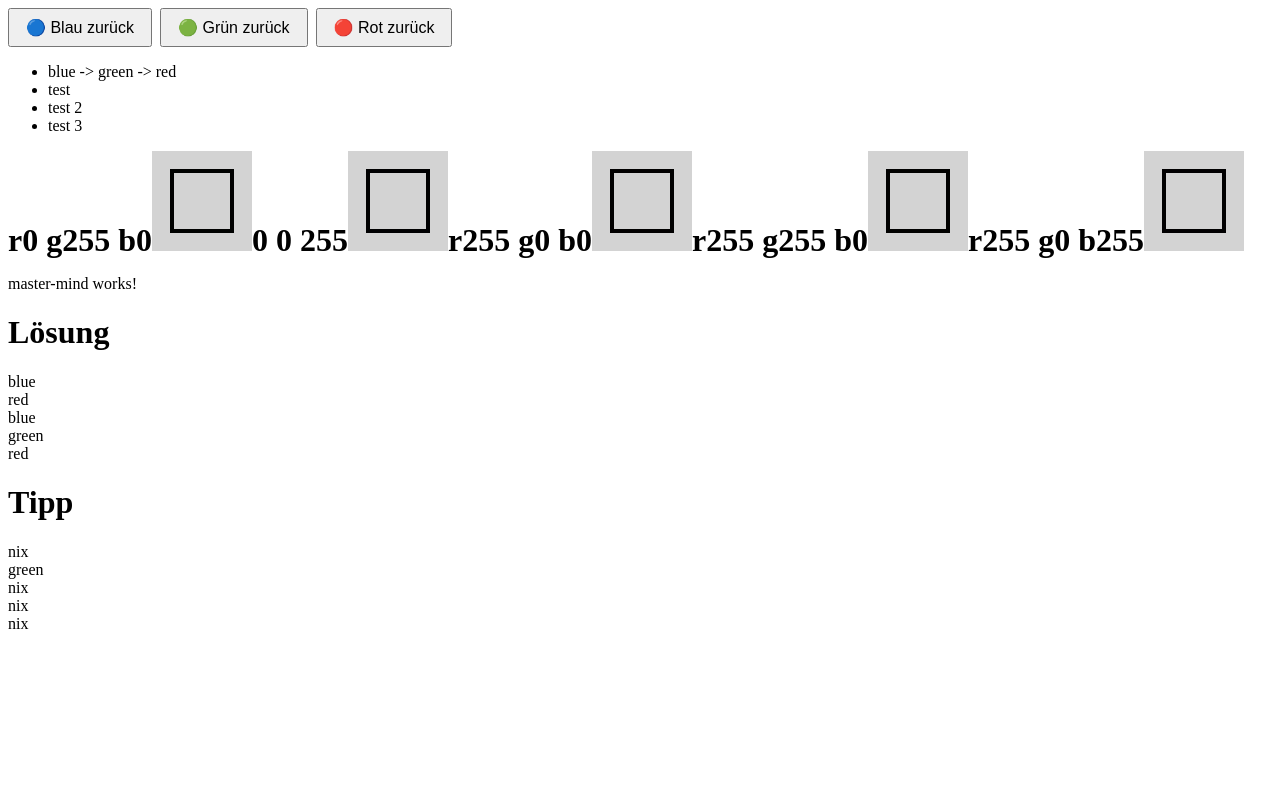
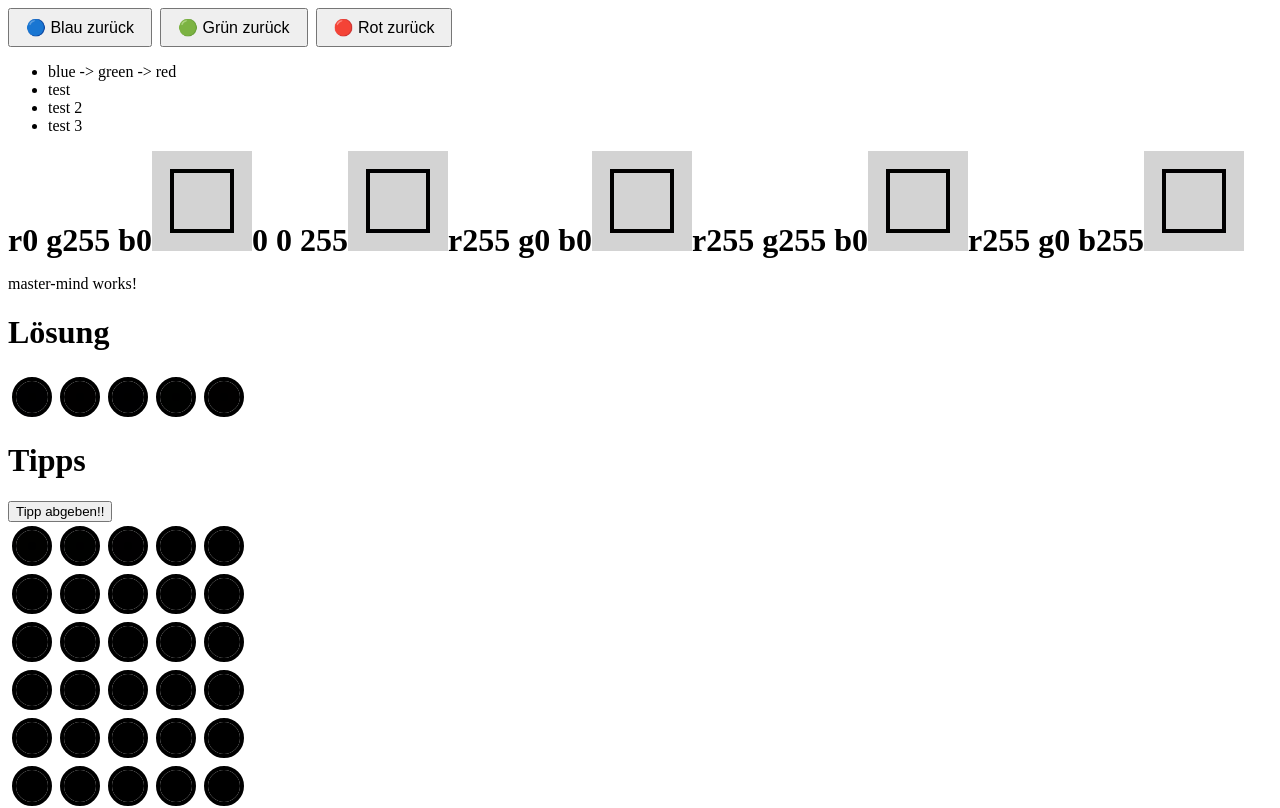
Before and after one commit to sliNedine/mqpatlc, an Angular app: page / in a window 1280 px wide. Shown: the top 808 px of the page. Built offline with nearby package versions, Linux system fonts and the light colour scheme.

Commit message:
add make guess, and create tips for guess, add 10 rounds.

```diff
--- a/src/app/components/master-mind/master-mind.component.html
+++ b/src/app/components/master-mind/master-mind.component.html
@@ -1,16 +1,33 @@
 <p class="red">master-mind works!</p>
 <h1>Lösung</h1>
-@for (item of solution; track $index) {
-<div [class]="colorMap[item]">
-  {{ colorMap[item] }}
+<div style="display: flex">
+  @for (item of solution; track $index) {
+  <div [class]="colorMap[item!]" class="circle"></div>
+  }
 </div>
+<h1>Tipps</h1>
+<button (click)="makeGuess()">Tipp abgeben!!</button>
+<div>
+  @for (guess of guesses; track $index; let i = $index) {
+  <div style="display: flex">
+    @for (item of guess; track $index; ) { @if(item) { @if(i == round) {
+
+    <div
+      [class]="colorMap[item!]"
+      class="circle"
+      (click)="changeSingleGuessColor(i, $index)"
+    ></div>
+    } @else {
+    <div class="circle" [class]="colorMap[item]"></div>
+    } } @else if(i === round) {
+    <div class="circle" (click)="changeSingleGuessColor(i, $index)"></div>
+    } @else {
+    <div class="circle"></div>
+    }}
+  </div>
+  }
+</div>
+
+@for(item of tips; track $index) {
+<div style="display: flex">@for (tip of item; track $index) { {{ tip }}}</div>
 }
-<h1>Tipp</h1>
-@for (item of guess; track $index) {
-<div
-  (click)="changeSingleGuessColor($index)"
-  [class]="item ? colorMap[item] : ''"
->
-  {{ item ? colorMap[item] : "nix" }}
-</div>
-}
--- a/src/app/components/master-mind/master-mind.component.scss
+++ b/src/app/components/master-mind/master-mind.component.scss
@@ -0,0 +1,9 @@
+.circle {
+  border-radius: 50%;
+  border: 0.75rem solid;
+  height: 0.5rem;
+  width: 0.5rem;
+  margin: 0.5rem;
+  background-color: black;
+  outline: 0.25rem solid black;
+}
--- a/src/app/components/master-mind/master-mind.component.ts
+++ b/src/app/components/master-mind/master-mind.component.ts
@@ -1,4 +1,4 @@
-import { Component } from '@angular/core';
+import { Component, signal } from '@angular/core';
 
 export const colorMap: Record<number, string> = {
   1: 'red',
@@ -7,6 +7,30 @@ export const colorMap: Record<number, string> = {
   4: 'blue',
   5: 'purple',
 };
+
+export type Guess = [
+  number | undefined,
+  number | undefined,
+  number | undefined,
+  number | undefined,
+  number | undefined
+];
+
+export type Guesses = [
+  Guess,
+  Guess,
+  Guess,
+  Guess,
+  Guess,
+  Guess,
+  Guess,
+  Guess,
+  Guess,
+  Guess
+];
+
+export type Tip = 'color' | 'nope' | 'hit';
+
 @Component({
   selector: 'app-master-mind',
   imports: [],
@@ -14,14 +38,45 @@ export const colorMap: Record<number, string> = {
   styleUrl: './master-mind.component.scss',
 })
 export class MasterMindComponent {
-  protected solution: number[] = [];
-  protected guess: (number | undefined)[] = [
-    undefined,
-    3,
-    undefined,
-    undefined,
-    undefined,
+  protected solution: Guess;
+  protected guesses: Guesses = [
+    [2, 3, 5, undefined, undefined],
+    [undefined, undefined, undefined, undefined, undefined],
+    [undefined, undefined, undefined, undefined, undefined],
+    [undefined, undefined, undefined, undefined, undefined],
+    [undefined, undefined, undefined, undefined, undefined],
+    [undefined, undefined, undefined, undefined, undefined],
+    [undefined, undefined, undefined, undefined, undefined],
+    [undefined, undefined, undefined, undefined, undefined],
+    [undefined, undefined, undefined, undefined, undefined],
+    [undefined, undefined, undefined, undefined, undefined],
   ];
+  protected tips: [
+    Tip[],
+    Tip[],
+    Tip[],
+    Tip[],
+    Tip[],
+    Tip[],
+    Tip[],
+    Tip[],
+    Tip[],
+    Tip[]
+  ] = [
+    ['nope', 'nope', 'nope', 'nope', 'nope'],
+    ['nope', 'nope', 'nope', 'nope', 'nope'],
+    ['nope', 'nope', 'nope', 'nope', 'nope'],
+    ['nope', 'nope', 'nope', 'nope', 'nope'],
+    ['nope', 'nope', 'nope', 'nope', 'nope'],
+    ['nope', 'nope', 'nope', 'nope', 'nope'],
+    ['nope', 'nope', 'nope', 'nope', 'nope'],
+    ['nope', 'nope', 'nope', 'nope', 'nope'],
+    ['nope', 'nope', 'nope', 'nope', 'nope'],
+    ['nope', 'nope', 'nope', 'nope', 'nope'],
+  ];
+
+  protected round: number = 0;
+  protected isWin = signal<boolean>(false);
 
   protected colorMap = colorMap;
 
@@ -29,23 +84,74 @@ export class MasterMindComponent {
     this.solution = this.createSolution();
   }
 
-  private createSolution(): number[] {
-    const result: number[] = [];
+  private createSolution(): Guess {
+    let result: Guess = [undefined, undefined, undefined, undefined, undefined];
     for (let i = 0; i < 5; i++) {
       const randomNum = 1 + Math.floor(Math.random() * 5);
-      result.push(randomNum);
+      result[i] = randomNum;
     }
     return result;
   }
 
-  protected changeSingleGuessColor(index: number): void {
-    const value = this.guess[index];
+  protected changeSingleGuessColor(round: number, index: number): void {
+    console.log('haallo');
+    const value = this.guesses[round][index];
     if (value === undefined) {
-      this.guess[index] = 1;
+      this.guesses[round][index] = 1;
     } else if (value === 5) {
-      this.guess[index] = undefined;
+      this.guesses[round][index] = undefined;
     } else {
-      this.guess[index] = this.guess[index]! + 1;
+      this.guesses[round][index] = this.guesses[round][index]! + 1;
     }
   }
+
+  protected makeGuess(): void {
+    console.log('Guess');
+    let tipse: Tip[] = [];
+    let indexOutSol = [false, false, false, false, false];
+    let indexOutGuess = [false, false, false, false, false];
+
+    // Erst Treffer (richtige Zahl am richtigen Platz)
+    for (let i = 0; i < 5; i++) {
+      if (this.guesses[this.round][i] === this.solution[i]) {
+        tipse[i] = 'hit';
+        indexOutSol[i] = true;
+        indexOutGuess[i] = true;
+      }
+    }
+
+    // Dann Farben (richtige Zahl am falschen Platz)
+    for (let i = 0; i < 5; i++) {
+      if (!indexOutGuess[i]) {
+        for (let j = 0; j < 5; j++) {
+          if (
+            !indexOutSol[j] &&
+            this.guesses[this.round][i] === this.solution[j]
+          ) {
+            tipse[i] = 'color';
+            indexOutSol[j] = true;
+            break;
+          }
+        }
+      }
+    }
+
+    tipse = this.shuffle(tipse);
+    for (let i = 0; i < 5; i++) {
+      if (!tipse[i]) {
+        tipse[i] = 'nope';
+      }
+      this.tips[this.round][i] = tipse[i];
+    }
+
+    this.round++;
+  }
+  private shuffle<T>(array: T[]): T[] {
+    const result = [...array]; // Nicht original-Array mutieren
+    for (let i = result.length - 1; i > 0; i--) {
+      const j = Math.floor(Math.random() * (i + 1));
+      [result[i], result[j]] = [result[j], result[i]];
+    }
+    return result;
+  }
 }
```
